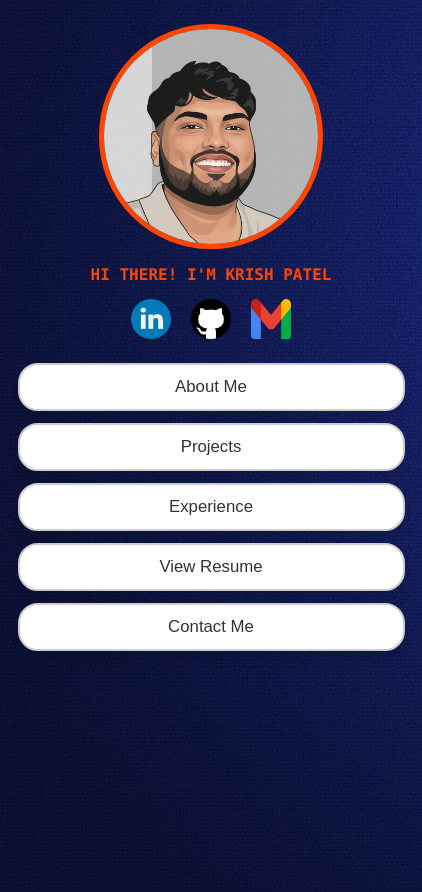
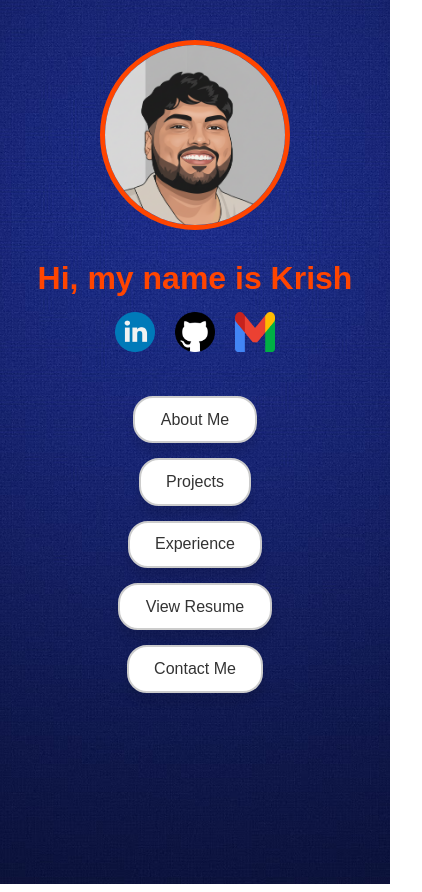
Before and after one commit to krish1097/krish1097, a website: page views/index.html in a window 390 px wide. Shown: the whole page, 422 px wide, since content can reach past the window. Drawn offline with Linux system fonts and the light colour scheme.

Commit message:
remodeled all of home page to fit mobile/tablets and made it coloumn instead of a circle

```diff
--- a/package.json
+++ b/package.json
@@ -1,6 +1,6 @@
 {
   "name": "krishpatel",
-  "version": "1.0.0",
+  "version": "1.1.0",
   "main": "index.js",
   "scripts": {
     "test": "echo \"Error: no test specified\" && exit 1"
--- a/public/css/style.css
+++ b/public/css/style.css
@@ -1,52 +1,64 @@
+
 body {
   margin: 0;
-  padding: 0;
+  min-height: 100vh;
   font-family: Arial, sans-serif;
   overflow: hidden;
   background-image: url('/images/bluebg.jpg') ;
+  background-size: cover;
+  background-position: center;
+  background-repeat: no-repeat;
 }
 
-.center-container {
-  scale:1.2;
-  height: 100vh;
-  width: 100vw;
-  display: flex;
-  justify-content: center;
-  align-items: center;
+
+.hero {
+    display: flex;
+    justify-content: center;
+    align-items: center;
+    gap: 30px;
+    margin-top: 40px;
 }
 
-.profile-circle {
-  position: absolute;
-  text-align: center;
-}
-
-.inner-center-content {
-  position: absolute;
-  top: 100%;
-  left: 50%;
-  transform: translate(-50%, 20px);
-  width: 100%;
-}
 
 .pfp {
-  width: 300px;
-  height: 300px;
+  object-position: center;
+  width: 250px;
+  height: 250px;
   border-radius: 100%;
   object-fit: cover;
   border: 5px solid orangered;
 }
 
-.intro-text {
-  color: orangered;
-  text-transform: uppercase;
-  font-family: "Lucida Console", monospace;
-  font-size: medium;
+.typing-container {
+    color: orangered;
+    font-size: 3rem;
+    font-weight: bold;
 }
 
+#typing-text::after {
+    content: " I";
+    animation: blink 0.8s infinite;
+}
+
+#typing-text.done::after {
+    content: " ";
+    animation: none;
+}
+
+@keyframes blink {
+    50% {
+        opacity: 0;
+    }
+}
+
+.intro{
+  display: flex;
+  flex-direction:column;
+}
 .socials {
   margin-top: 15px;
   display: flex;
-  justify-content: center;
+  justify-content: left;
   gap: 20px;
 }
 
@@ -61,20 +73,22 @@ body {
   transform: scale(1.1);
 }
 
+.link-container{
+  display: flex;
+  justify-content: center;
+  align-items: center;
+  flex-direction: column;
+  gap: clamp(15px, 2vw, 30px);
+  width: min(90vw, 1200px);
+  margin: 40px auto 0;
 
-.circle-nav {
-  position:absolute;
-  top: 50%;
-  left: 50%;
-  width: 400px;
-  height: 400px;
-  margin-top: -200px;
-  margin-left: -200px;
 }
 
 .nav-item {
-  position: absolute;
-  padding: 10px 20px;
+  font-size: clamp(1rem, 1.8vh, 1.5rem);
+  padding: clamp(10px, 1.5vh, 18px)
+           clamp(20px, 3vh, 40px);
+
   background: white;
   border: 2px solid #ccc;
   border-radius: 20px;
@@ -89,73 +103,26 @@ body {
   scale: 1.1 1.1;
 }
 
-/* Position each item around the circle */
-.about      {top: -5%;   left: 36%;}
-.experience {top: 25%;   left: 90%;}
-.projects   {top: 25%;   left: -15%;}
-.contactMe  {top: 75%;   left: 80%;}
-.viewResume {top: 75%;   left: -15%;}
 
-/* ===== Mobile layout: stack items under the profile image ===== */
-@media screen and (max-width: 640px) {
-  body {
-    overflow: scroll;            /* allow scrolling on phones */
+/*mobile intro text*/
+@media (max-width: 768px) {
+  .hero {
+      flex-direction: column;
+      text-align: center;
   }
 
-  .center-container {
-    height: auto;
-    min-height: 100vh;
-    width: 100%;
-    padding: 24px 16px;
-    display: flex;
-    flex-direction: column;
-    justify-content: flex-start;
-    align-items: center;
-    scale: 1;                  /* undo the desktop scale */
-  }
-
-  .profile-circle {
-    position: static;          /* stop absolute positioning */
-    text-align: center;
+  .typing-container {
+      font-size: 2rem;
   }
 
   .pfp {
-    width: 55vw;               /* responsive avatar size */
-    height: 55vw;
-    max-width: 280px;
-    max-height: 280px;
+      width: 180px;
+      height: 180px;
   }
-
-  .inner-center-content {
-    position: static;          /* place text under the image */
-    transform: none;
-    width: 100%;
-    margin-top: 12px;
+  .socials{
+    margin-top: 15px;
+    display: flex;
+    justify-content: center;
+    gap: 20px;
   }
-
-  .circle-nav {
-    position: static;          /* remove circle placement */
-    width: 100%;
-    height: auto;
-    margin: 20px 0 0;
-    display: flex;             /* stack the buttons */
-    flex-direction: column;
-    gap: 12px;
-    align-items: center;
-  }
-
-  .nav-item {
-
-     position: static !important;  /* force override */
-    top: auto !important;
-    left: auto !important;
-    right: auto !important;
-    bottom: auto !important;
-
-    width: min(420px, 90%);    /* nice wide tap target */
-    text-align: center;
-    font-size: 1.05rem;
-    padding: 12px 16px;
-  }
-
 }
--- a/views/index.html
+++ b/views/index.html
@@ -4,15 +4,35 @@
   <meta charset="UTF-8">
   <title>Krish Patel Portfolio</title>
   <link rel="stylesheet" href="/css/style.css">
+  <meta name="viewport" content="width=device-width, initial-scale=1.0">
 </head>
 <body>
-  <div class="center-container">
-    <div class="profile-circle">
-      <div class="pfp-wrapper">
+  <div class="hero">
     <img src="/images/pfp.png" alt="Profile Picture" class="pfp">
+    <div class = "intro">
+      <div class="typing-container">
+        <span id="typing-text"></span>
+        <script>
+          const text = "Hi, my name is Krish";
+          const typingElement = document.getElementById("typing-text");
+
+          let index = 0;
+
+          function typeWriter() {
+              if (index < text.length) {
+                  typingElement.textContent += text.charAt(index);
+                  index++;
+                  setTimeout(typeWriter, 100);
+              }else {
+                setTimeout(() => {
+                  typingElement.classList.add("done");
+                },1500);
+              }
+          }
+
+          window.onload = typeWriter;
+        </script>
       </div>
-      <div class = "inner-center-content">
-        <h1 class="intro-text">Hi there! I'm Krish Patel</h1>
       <div class="socials">
         <a href="https://www.linkedin.com/in/krish-patel-844a69270/" target="_blank" rel="noopener noreferrer">
           <img src="/images/linkdinlogo.png" alt="LinkedIn" class="social-icon">
@@ -26,13 +46,13 @@
       </div>
     </div>
   </div>
-    <div class="circle-nav">
+
+  <div class="link-container">
     <a href="/about" class="nav-item about">About Me</a>
     <a href="/projects" class="nav-item projects">Projects</a>
     <a href="/experience" class="nav-item experience">Experience</a>
     <a href="/viewResume" target ="_blank" class="nav-item viewResume">View Resume</a>
     <a href="/contactMe" class="nav-item contactMe"> Contact Me</a>
   </div>
-  </div>
 </body>
 </html>
```
Lines whose indentation alone changed are shown as unchanged.
